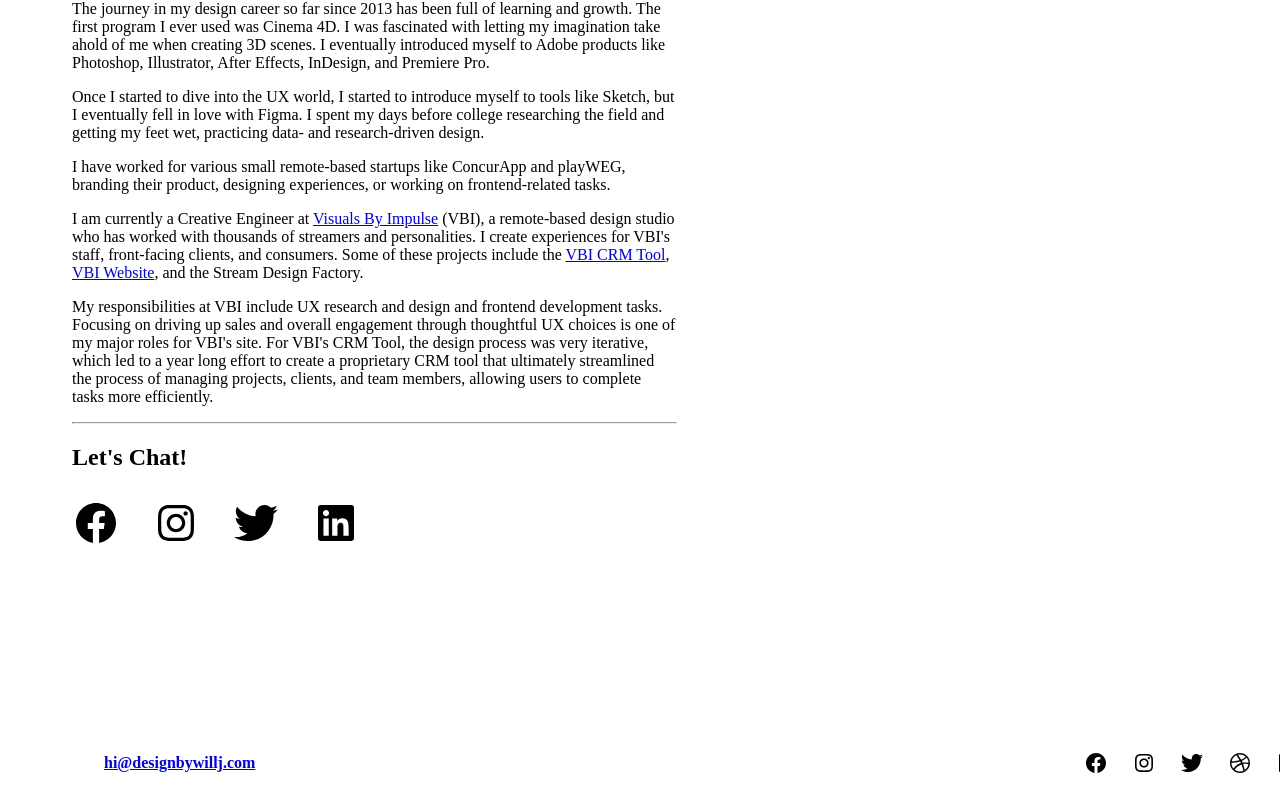
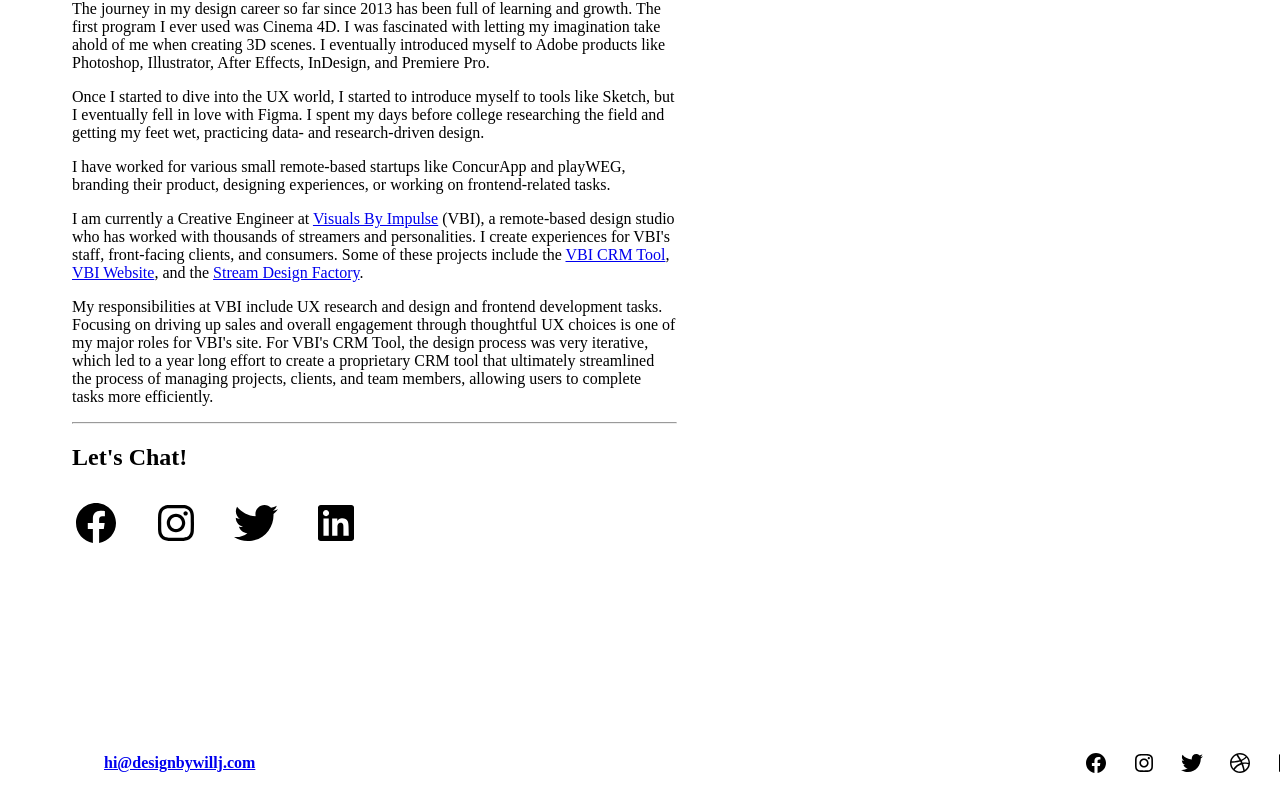
Before and after one commit to designbywillj/portfolio-v2, a Nuxt app: page /about in a window 1280 px wide. Shown: the part 831-1642 px from the top of the page. Built offline with nearby package versions, Linux system fonts and the light colour scheme.

Commit message:
Updated links on about

```diff
--- a/pages/about.vue
+++ b/pages/about.vue
@@ -64,10 +64,11 @@
           (VBI), a remote-based design studio who has worked with thousands of streamers
           and personalities. I create experiences for VBI's staff, front-facing clients,
           and consumers. Some of these projects include the
-          <nuxt-link to="/case-study/vbi-crm-tool" target="_blank">VBI CRM Tool</nuxt-link
-          >,
-          <nuxt-link to="/case-study/vbi-website" target="_blank">VBI Website</nuxt-link>,
-          and the Stream Design Factory.
+          <a href="/case-study/vbi-crm-tool" target="_blank">VBI CRM Tool</a>,
+          <a href="/case-study/vbi-website" target="_blank">VBI Website</a>, and the
+          <a href="https://platform.streamlabs.com/app/details/dfdae64f62" target="_blank"
+            >Stream Design Factory</a
+          >.
         </p>
         <p>
           My responsibilities at VBI include UX research and design and frontend
```
